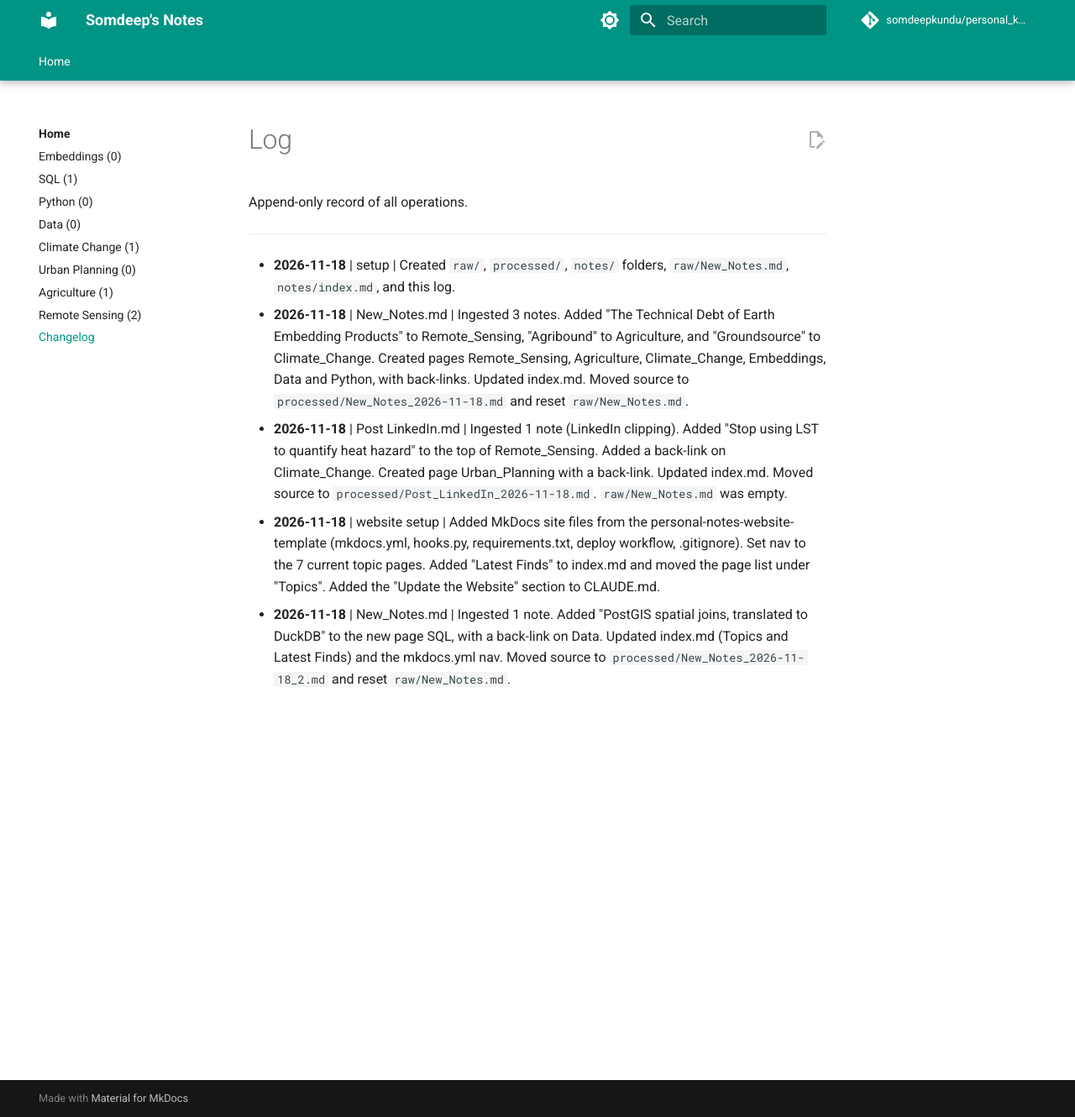
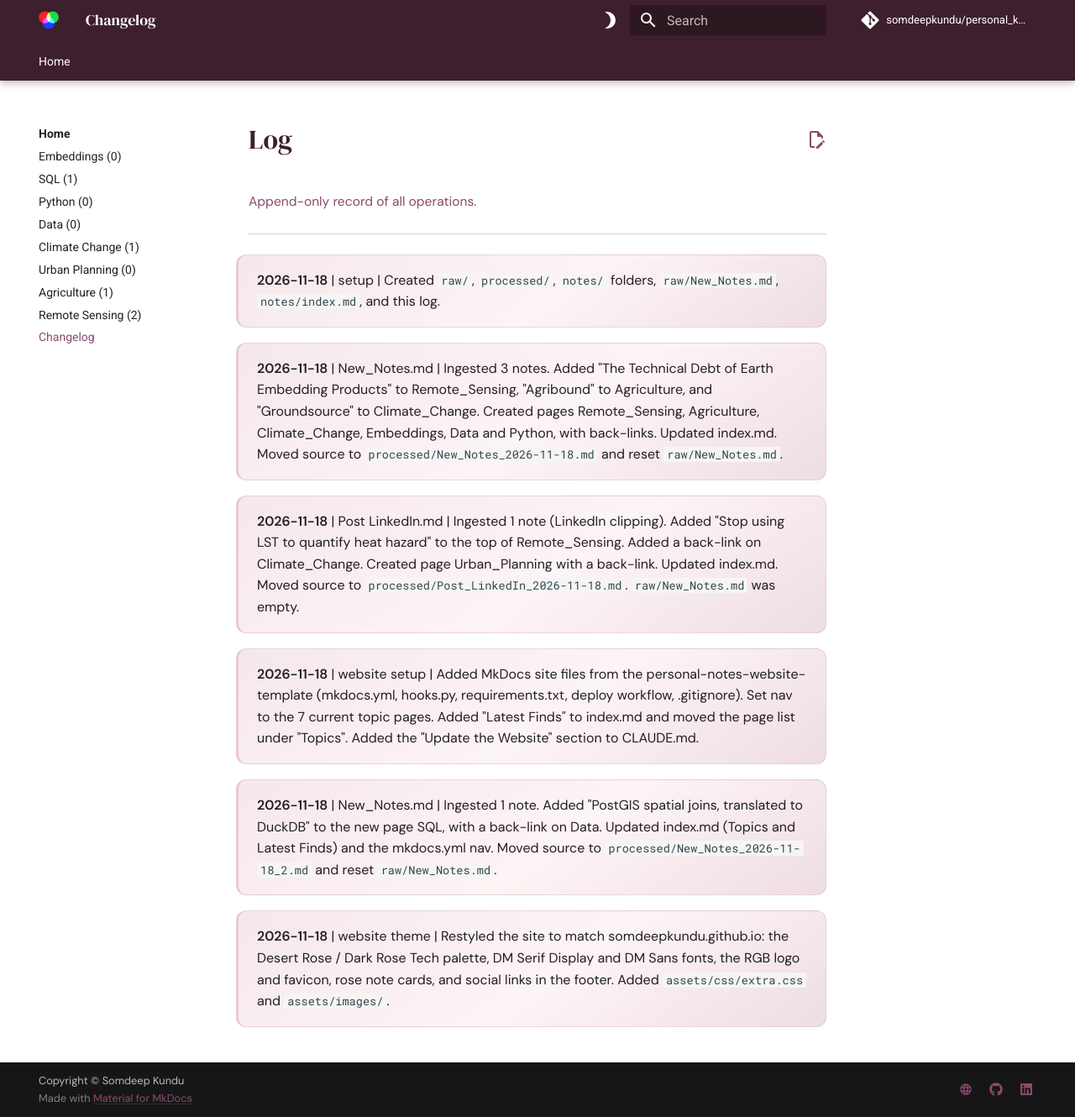
Before and after one commit to somdeepkundu/personal_knowledge_base, an MkDocs documentation site: the page built from notes/log.md, in a window 1280 px wide and 1330 px high. Shown: the whole window at 84% size. Built offline with MkDocs 1.6.1 and Material for MkDocs 9.7.7, drawn with Linux system fonts in a browser that asks for light colours; comment, search, counter and statistics services are not loaded.

Commit message:
Match site theme to somdeepkundu.github.io (Desert Rose palette, DM fonts, logo)
Co-Authored-By: Claude Opus 5.5 <noreply@anthropic.com>

```diff
--- a/mkdocs.yml
+++ b/mkdocs.yml
@@ -1,4 +1,6 @@
 site_name: Somdeep's Notes
+site_description: "Somdeep Kundu's personal notes on remote sensing, geospatial data and tools"
+site_author: "Somdeep Kundu"
 site_url: https://somdeepkundu.github.io/personal_knowledge_base/
 repo_url: https://github.com/somdeepkundu/personal_knowledge_base
 repo_name: somdeepkundu/personal_knowledge_base
@@ -8,16 +10,23 @@ docs_dir: notes
 
 theme:
   name: material
+  # Matches somdeepkundu.github.io: Desert Rose (light) / Dark Rose Tech (dark).
+  # Colours and fonts live in notes/assets/css/extra.css.
+  logo: assets/images/logo.svg
+  favicon: assets/images/favicon.svg
+  font:
+    text: Roboto
+    code: Roboto Mono
   palette:
     - scheme: default
-      primary: teal
-      accent: cyan
+      primary: custom
+      accent: pink
       toggle:
-        icon: material/brightness-7
+        icon: material/brightness-3
         name: Switch to dark mode
     - scheme: slate
-      primary: teal
-      accent: cyan
+      primary: custom
+      accent: pink
       toggle:
         icon: material/brightness-4
         name: Switch to light mode
@@ -38,6 +47,21 @@ theme:
 
 hooks:
   - hooks.py
+
+extra_css:
+  - assets/css/extra.css
+
+copyright: "Copyright &copy; Somdeep Kundu"
+
+extra:
+  social:
+    - icon: material/web
+      link: https://somdeepkundu.github.io/
+      name: Portfolio
+    - icon: fontawesome/brands/github
+      link: https://github.com/somdeepkundu
+    - icon: fontawesome/brands/linkedin
+      link: https://linkedin.com/in/somdeep-kundu
 
 markdown_extensions:
   - tables
--- /dev/null
+++ b/notes/assets/css/extra.css
@@ -0,0 +1,208 @@
+/* ═══════════════════════════════════════════════════════════════
+   NOTES — matches somdeepkundu.github.io (portfolio v1.2.0)
+   Light:  Desert Rose   — dusty pink, warm sand, deep wine
+   Dark:   Dark Rose Tech — deep plum-black with rose-gold glow
+   Fonts:  DM Serif Display (headings) + DM Sans (body)
+   ═══════════════════════════════════════════════════════════════ */
+
+@import url('https://fonts.googleapis.com/css2?family=DM+Serif+Display:ital@0;1&family=DM+Sans:wght@300;400;500;600&display=swap');
+
+/* ─── Desert rose tokens (light) ────────────────────────────── */
+:root {
+  --rose-deep:   #3d1f2d;
+  --rose-mid:    #8c4a6e;
+  --rose-warm:   #b06878;
+  --rose-blush:  #e8c8d4;
+  --rose-pale:   #f5e8ec;
+  --rose-cream:  #fdf4f5;
+  --rose-sand:   #c4a882;
+  --rose-shadow: rgba(61, 31, 45, 0.16);
+  --rose-glow:   rgba(176, 104, 120, 0.22);
+  --md-typeset-a-color: #8c4a6e;
+}
+
+/* ─── Dark Rose Tech tokens (dark) ──────────────────────────── */
+[data-md-color-scheme="slate"] {
+  --rose-deep:   #f5e4ec;
+  --rose-mid:    #d4889a;
+  --rose-warm:   #e8608a;
+  --rose-blush:  #2a1630;
+  --rose-pale:   #1c1022;
+  --rose-cream:  #0f0a14;
+  --rose-sand:   #c49aaa;
+  --rose-shadow: rgba(15, 10, 20, 0.7);
+  --rose-glow:   rgba(232, 96, 138, 0.18);
+  --md-typeset-a-color: #f07898;
+  --md-accent-fg-color: #e8608a;
+}
+
+/* ─── Header / nav ──────────────────────────────────────────── */
+[data-md-color-primary="custom"] {
+  --md-primary-fg-color:        #3d1f2d;
+  --md-primary-fg-color--light: #8c4a6e;
+  --md-primary-fg-color--dark:  #250f1a;
+  --md-primary-bg-color:        #ffffff;
+  --md-primary-bg-color--light: #ffffffb3;
+}
+
+[data-md-color-scheme="slate"] [data-md-color-primary="custom"] {
+  --md-primary-fg-color:        #120a18;
+  --md-primary-fg-color--light: #1c1022;
+  --md-primary-fg-color--dark:  #0a0610;
+}
+
+[data-md-color-scheme="slate"] {
+  --md-default-bg-color: #0f0a14;
+}
+
+/* active / hovered nav links in rose */
+.md-nav__link--active,
+.md-nav__link:hover { color: var(--rose-mid) !important; }
+[data-md-color-scheme="slate"] .md-nav__link--active,
+[data-md-color-scheme="slate"] .md-nav__link:hover { color: #f07898 !important; }
+
+/* ─── Global font ───────────────────────────────────────────── */
+.md-typeset {
+  font-family: 'DM Sans', sans-serif;
+  font-weight: 400;
+}
+
+.md-header__topic,
+.md-typeset h1,
+.md-typeset h3 {
+  font-family: 'DM Serif Display', Georgia, serif;
+  font-weight: 400;
+}
+
+.md-typeset h1 {
+  color: var(--rose-deep);
+  letter-spacing: 0.005em;
+}
+
+/* ─── Page fade-in ──────────────────────────────────────────── */
+@keyframes fadeUp {
+  from { opacity: 0; transform: translateY(16px); }
+  to   { opacity: 1; transform: translateY(0); }
+}
+
+.md-content__inner { animation: fadeUp 0.5s ease both; }
+
+@media (prefers-reduced-motion: reduce) {
+  .md-content__inner { animation: none; }
+}
+
+/* ─── Section heading accent ────────────────────────────────── */
+.md-typeset h2 {
+  font-family: 'DM Serif Display', Georgia, serif;
+  font-weight: 400;
+  position: relative;
+  padding-bottom: 0.45rem;
+}
+
+.md-typeset h2::after {
+  content: '';
+  position: absolute;
+  bottom: 0;
+  left: 0;
+  width: 2.5rem;
+  height: 2px;
+  background: linear-gradient(90deg, #3d1f2d, #b06878, transparent);
+  border-radius: 2px;
+}
+
+[data-md-color-scheme="slate"] .md-typeset h2::after {
+  background: linear-gradient(90deg, #e8608a, #c49aaa, transparent);
+}
+
+/* ─── Topic page: Summary / Last updated lines ──────────────── */
+.md-typeset h1 + p {
+  color: var(--rose-mid);
+  font-size: 0.78rem;
+}
+.md-typeset h1 + p strong { color: var(--rose-deep); font-weight: 600; }
+
+.md-typeset hr {
+  border-bottom: 1px solid var(--rose-blush);
+}
+
+/* ─── Note cards: every top-level bullet on a topic page ────── */
+.md-content__inner.md-typeset > ul > li {
+  list-style: none;
+  margin: 0 0 0.9rem -1.25rem;
+  padding: 0.85rem 1.1rem;
+  background: linear-gradient(145deg, #f5e8ec 0%, #fdf4f5 55%, #eedde4 100%);
+  border: 1px solid rgba(176, 104, 120, 0.2);
+  border-left: 3px solid #e8c8d4;
+  border-radius: 12px;
+  transition: transform 0.25s ease, box-shadow 0.25s ease, border-left-color 0.25s ease;
+}
+
+.md-content__inner.md-typeset > ul > li:hover {
+  transform: translateY(-3px);
+  box-shadow: 0 10px 28px var(--rose-shadow);
+  border-left-color: #b06878;
+}
+
+.md-content__inner.md-typeset > ul > li em {
+  display: block;
+  margin-top: 0.45rem;
+  font-size: 0.68rem;
+  font-style: normal;
+  font-weight: 600;
+  letter-spacing: 0.06em;
+  text-transform: uppercase;
+  color: var(--rose-warm);
+}
+
+[data-md-color-scheme="slate"] .md-content__inner.md-typeset > ul > li {
+  background: linear-gradient(145deg, #1c1022 0%, #221430 55%, #180e20 100%);
+  border-color: rgba(232, 96, 138, 0.15);
+  border-left: 3px solid rgba(232, 96, 138, 0.4);
+}
+
+[data-md-color-scheme="slate"] .md-content__inner.md-typeset > ul > li:hover {
+  border-left-color: #e8608a;
+  box-shadow: 0 10px 28px rgba(15,10,20,0.7), 0 0 20px rgba(232,96,138,0.08);
+}
+
+/* ─── Inline links — themed, accessible contrast ────────────── */
+.md-typeset a:not(.md-button):not(.md-tabs__link):not(.md-nav__link):not(.md-footer__link):not(.md-source__link):not(.md-header__button):not(.headerlink) {
+  color: #8c4a6e !important;
+  text-decoration: underline;
+  text-decoration-color: rgba(140, 74, 110, 0.35);
+  text-decoration-thickness: 1px;
+  text-underline-offset: 0.18em;
+  transition: color 0.18s ease, text-decoration-color 0.18s ease;
+}
+
+.md-typeset a:not(.md-button):not(.md-tabs__link):not(.md-nav__link):not(.md-footer__link):not(.md-source__link):not(.md-header__button):not(.headerlink):hover {
+  color: #b53664 !important;
+  text-decoration-color: #b53664;
+}
+
+[data-md-color-scheme="slate"] .md-typeset a:not(.md-button):not(.md-tabs__link):not(.md-nav__link):not(.md-footer__link):not(.md-source__link):not(.md-header__button):not(.headerlink) {
+  color: #f07898 !important;
+  text-decoration-color: rgba(240, 120, 152, 0.5);
+}
+
+[data-md-color-scheme="slate"] .md-typeset a:not(.md-button):not(.md-tabs__link):not(.md-nav__link):not(.md-footer__link):not(.md-source__link):not(.md-header__button):not(.headerlink):hover {
+  color: #ffb0c4 !important;
+  text-decoration-color: #ffb0c4;
+}
+
+/* ─── Search highlight ──────────────────────────────────────── */
+.md-typeset mark, .md-search-result mark {
+  background: var(--rose-blush);
+  color: inherit;
+}
+
+/* ─── Keyboard focus ────────────────────────────────────────── */
+.md-typeset a:focus-visible {
+  outline: 2px solid #b06878;
+  outline-offset: 3px;
+  border-radius: 3px;
+}
+
+[data-md-color-scheme="slate"] .md-typeset a:focus-visible {
+  outline-color: #f07898;
+}
--- a/notes/log.md
+++ b/notes/log.md
@@ -9,3 +9,4 @@ Append-only record of all operations.
 - **2026-11-18** | Post  LinkedIn.md | Ingested 1 note (LinkedIn clipping). Added "Stop using LST to quantify heat hazard" to the top of Remote_Sensing. Added a back-link on Climate_Change. Created page Urban_Planning with a back-link. Updated index.md. Moved source to `processed/Post_LinkedIn_2026-11-18.md`. `raw/New_Notes.md` was empty.
 - **2026-11-18** | website setup | Added MkDocs site files from the personal-notes-website-template (mkdocs.yml, hooks.py, requirements.txt, deploy workflow, .gitignore). Set nav to the 7 current topic pages. Added "Latest Finds" to index.md and moved the page list under "Topics". Added the "Update the Website" section to CLAUDE.md.
 - **2026-11-18** | New_Notes.md | Ingested 1 note. Added "PostGIS spatial joins, translated to DuckDB" to the new page SQL, with a back-link on Data. Updated index.md (Topics and Latest Finds) and the mkdocs.yml nav. Moved source to `processed/New_Notes_2026-11-18_2.md` and reset `raw/New_Notes.md`.
+- **2026-11-18** | website theme | Restyled the site to match somdeepkundu.github.io: the Desert Rose / Dark Rose Tech palette, DM Serif Display and DM Sans fonts, the RGB logo and favicon, rose note cards, and social links in the footer. Added `assets/css/extra.css` and `assets/images/`.
```
Also changed, not shown: notes/assets/images/favicon.svg (added), notes/assets/images/logo.svg (added).
